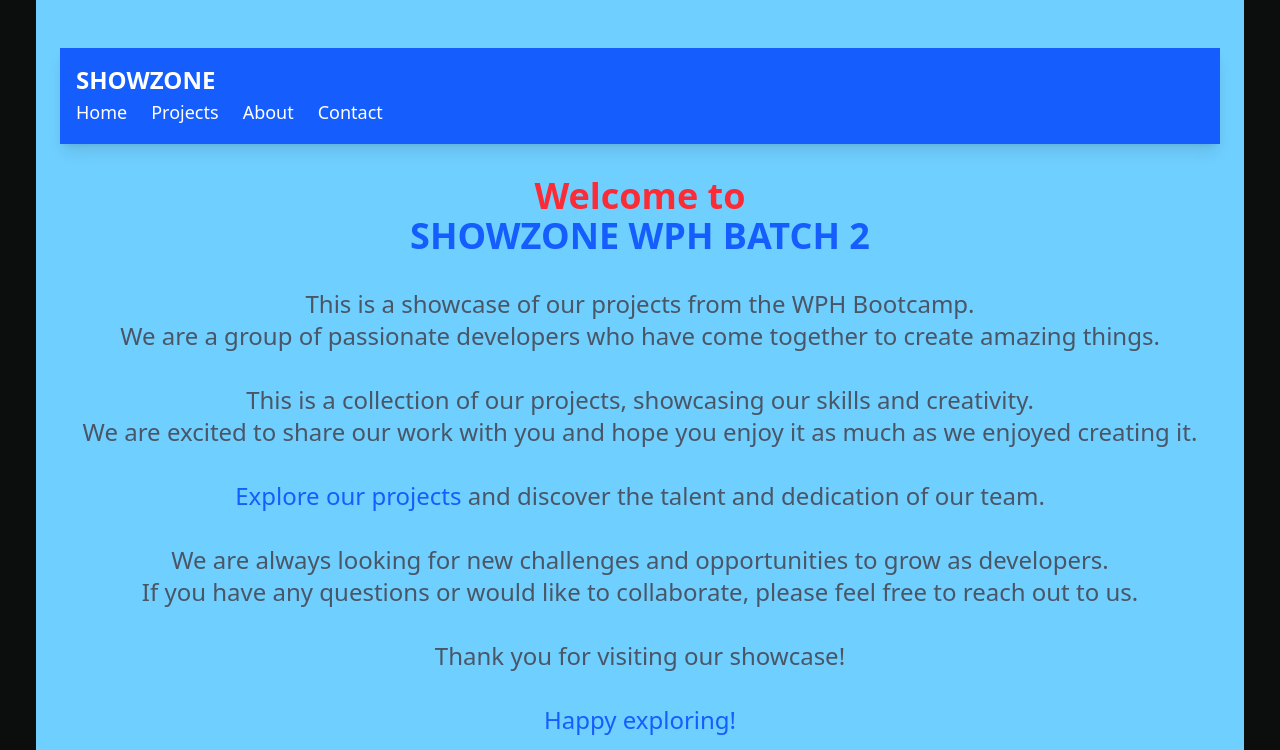
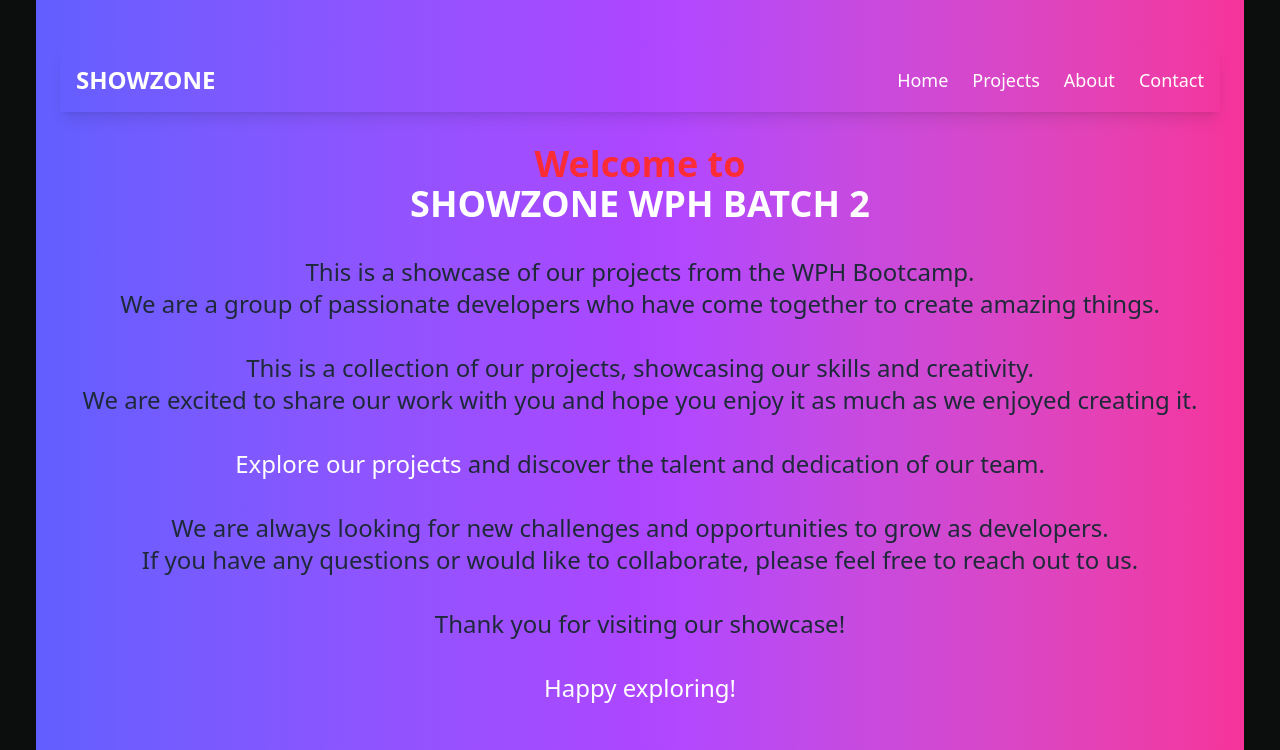
Before and after one commit to suny-saja/showzone, a Next.js app: page / in a window 1280 px wide. Shown: the top 750 px of the page. Built offline with nearby package versions, Linux system fonts and the light colour scheme.

Commit message:
update styles for main page and project card component

```diff
--- a/src/app/page.tsx
+++ b/src/app/page.tsx
@@ -10,8 +10,8 @@ export default function Page() {
   const [menuOpen, setMenuOpen] = useState(false);
 
   return (
-    <main className='custom-container bg-primary-200 overflow-hidden px-4 py-8 sm:px-6 sm:py-12'>
-      <nav className='custom-container top-0 mb-6 w-full bg-blue-600 p-4 text-white shadow-lg sm:mb-8'>
+    <main className='custom-container overflow-hidden bg-gradient-to-r from-indigo-500 via-purple-500 to-pink-500 px-4 py-8 sm:px-6 sm:py-12'>
+      <nav className='top-0 mb-6 w-full p-4 text-white shadow-lg sm:mb-8 md:flex md:flex-row md:items-center md:justify-between'>
         <div className='flex items-center justify-between'>
           <div className='text-xl font-bold sm:text-2xl'>
             <a href='#' className='hover:text-gray-200'>
@@ -69,9 +69,9 @@ export default function Page() {
       </nav>
       <h1 className='mb-6 text-center text-3xl font-bold text-red-500 sm:mb-8 sm:text-4xl'>
         Welcome to <br />
-        <span className='text-blue-600'>SHOWZONE WPH BATCH 2</span>
+        <span className='text-white'>SHOWZONE WPH BATCH 2</span>
       </h1>
-      <div className='mb-8 text-center text-base text-gray-600 sm:mb-12 sm:text-2xl'>
+      <div className='mb-8 text-center text-base text-gray-800 sm:mb-12 sm:text-2xl'>
         This is a showcase of our projects from the WPH Bootcamp. <br />
         We are a group of passionate developers who have come together to create
         amazing things. <br />
@@ -81,7 +81,7 @@ export default function Page() {
         We are excited to share our work with you and hope you enjoy it as much
         as we enjoyed creating it. <br />
         <br />
-        <span className='text-blue-600'>Explore our projects</span> and discover
+        <span className='text-white'>Explore our projects</span> and discover
         the talent and dedication of our team. <br />
         <br />
         We are always looking for new challenges and opportunities to grow as
@@ -91,7 +91,7 @@ export default function Page() {
         <br />
         Thank you for visiting our showcase! <br />
         <br />
-        <span className='relative mb-8 text-blue-600'>Happy exploring!</span>
+        <span className='relative mb-8 text-white'>Happy exploring!</span>
       </div>
       <div className='max-w-auto m-4 mt-6 grid grid-cols-1 gap-6 px-4 sm:m-8 sm:mt-10 sm:grid-cols-2 sm:gap-8 sm:px-8 md:grid-cols-3 lg:grid-cols-4'>
         {projectList.map((project, index) => (
--- a/src/components/ProjectCard.tsx
+++ b/src/components/ProjectCard.tsx
@@ -10,7 +10,7 @@ type Props = {
 export default function ProjectCard({ project }: Props) {
   return (
     <Link href={project.link} target='_blank' rel='noopener noreferrer'>
-      <div className='flex h-96 w-full flex-col gap-8 overflow-hidden rounded-2xl bg-white p-4 shadow-xl transition duration-300 hover:scale-105 hover:shadow-xl'>
+      <div className='flex h-99 w-full flex-col gap-8 overflow-hidden rounded-2xl bg-white p-4 shadow-xl transition duration-300 hover:scale-105 hover:shadow-xl'>
         <div className='flex-shrink-0'>
           <Image
             src={project.image}
@@ -25,9 +25,9 @@ export default function ProjectCard({ project }: Props) {
             quality={100}
           />
         </div>
-        <div className='flex-grow p-2'>
+        <div className='flex-grow'>
           <h2 className='text-xl font-semibold text-gray-800'>
-            0{project.id} -
+            0{project.id} -{' '}
             <span className='text-blue-600'>{project.title}</span>
           </h2>
           <h3 className='text-sm text-gray-500'>{project.subtitle}</h3>
```
